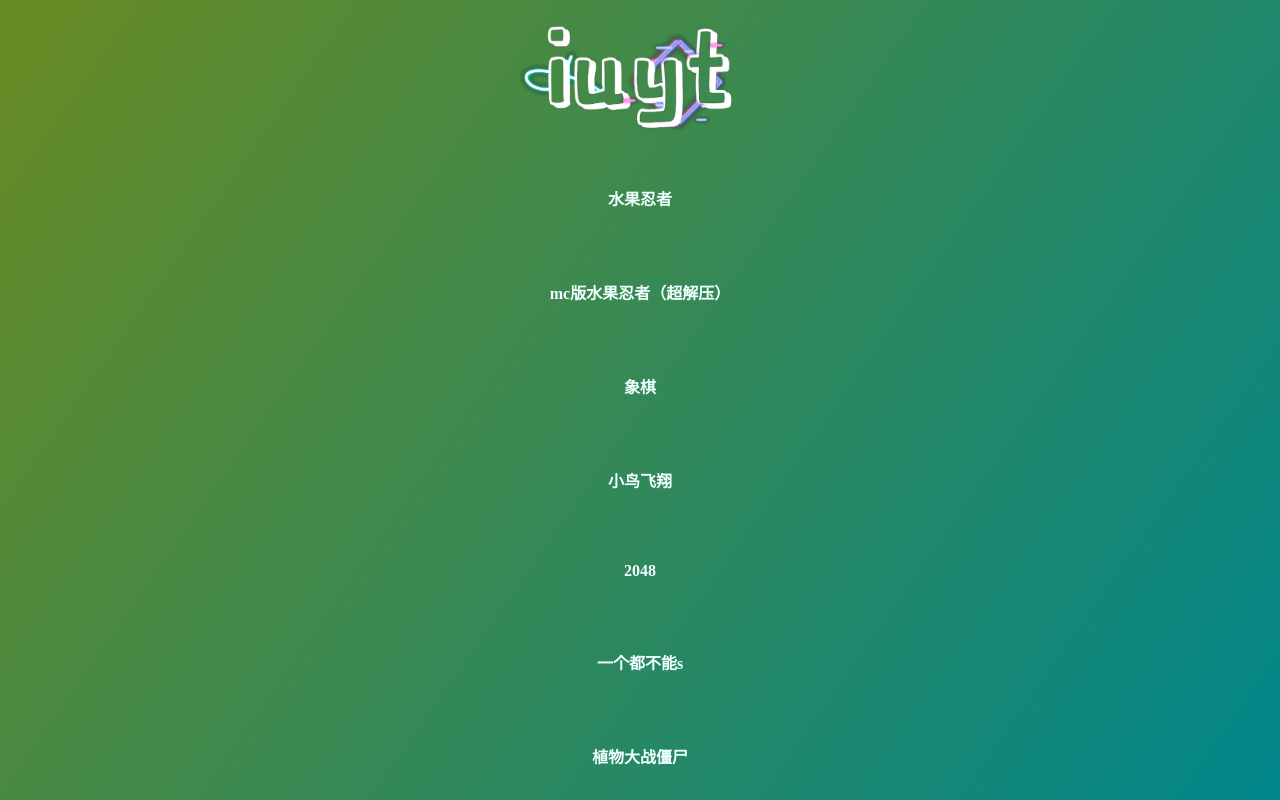
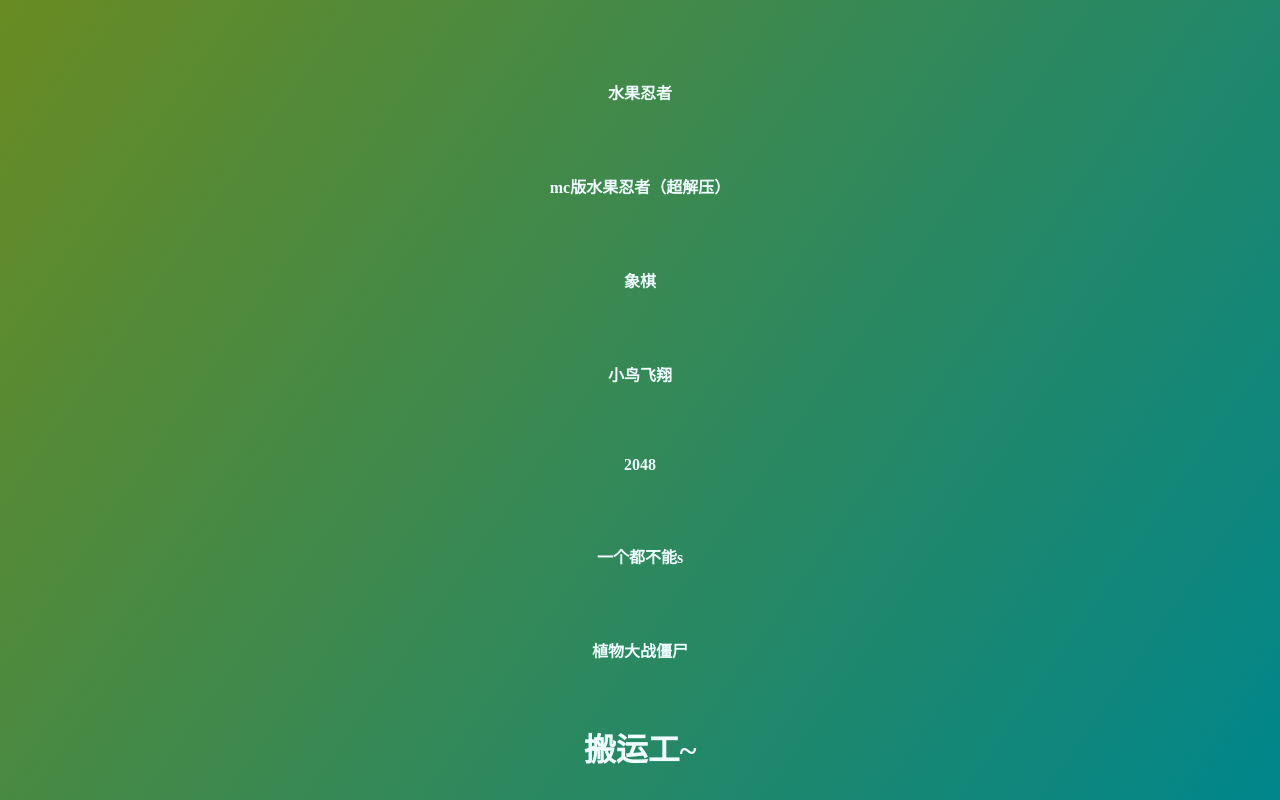
Before and after one commit to LiBai-li/supreme-potato, a plain HTML site: page h5/i.html in a window 1280 px wide. Shown: the top 800 px of the page. Drawn offline with Linux system fonts and the light colour scheme.

Commit message:
Update i.html

```diff
--- a/h5/i.html
+++ b/h5/i.html
@@ -14,7 +14,6 @@
 
 <div align="center">
 <!限制图片尺寸>
-<img src="iuyt.png" width="280" height="120">
 
 <br><br><br>
 
```
